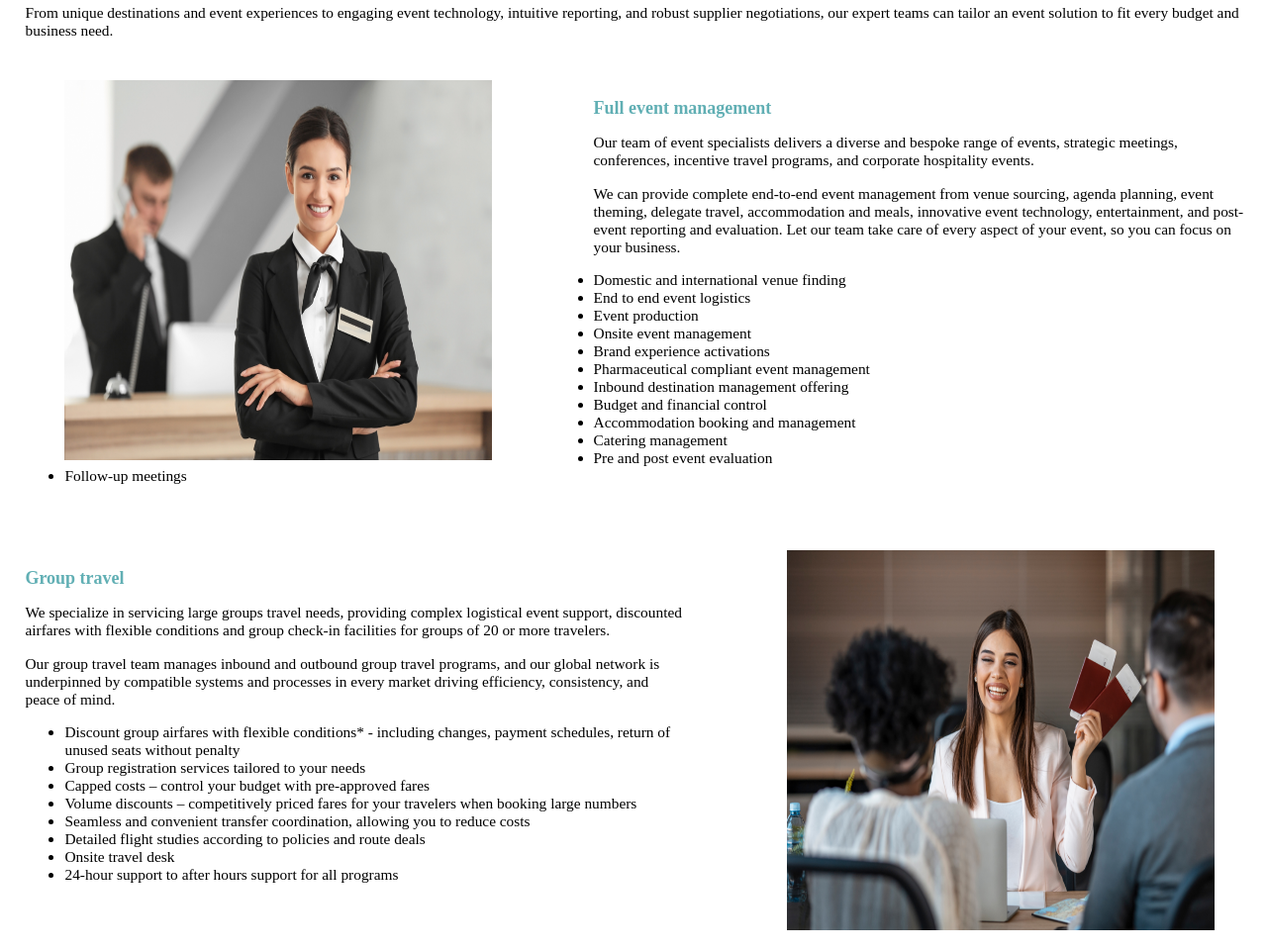
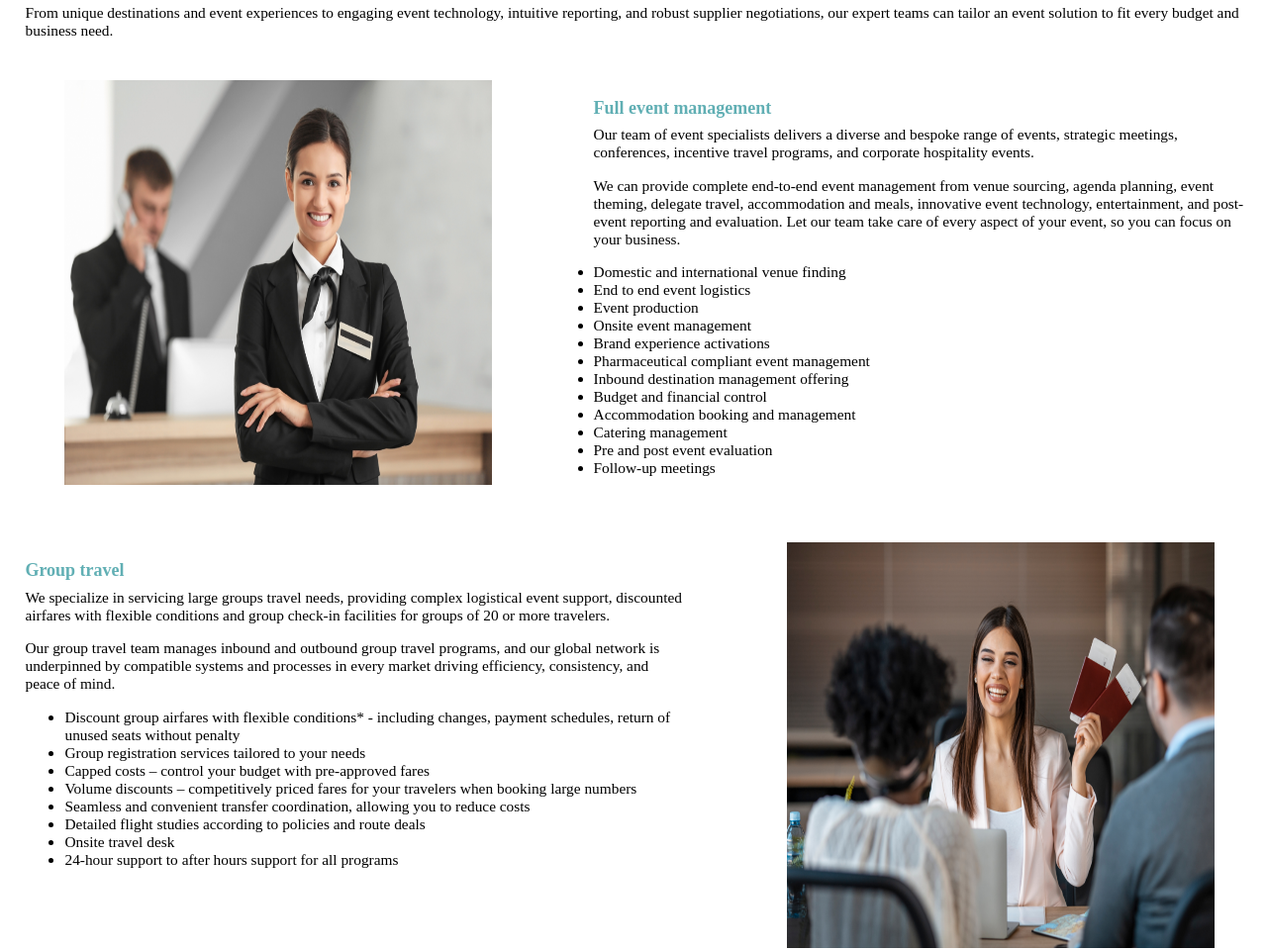
Before and after one commit to artfulpoint/expressearth, a plain HTML site: page index.html in a window 1280 px wide. Shown: the part 1200-2161 px from the top of the page at 99% size. Drawn offline with Linux system fonts and the light colour scheme.

Commit message:
Add files via upload

```diff
--- a/css/styles.css
+++ b/css/styles.css
@@ -108,9 +108,12 @@ div.main>h3{
 .types_text{
     font-size: 1.2vw;
 }
+.types_text>p{
+    margin-block-start: 0.5em;
+}
 
 .types>img{
-    height: 30vw;
+    height: 32vw;
     width: 40vw;
 }
 
```
